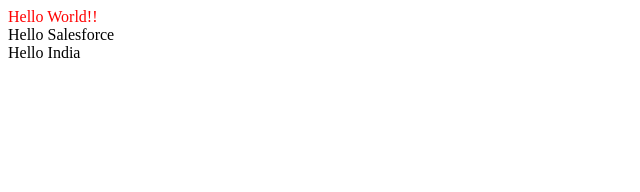
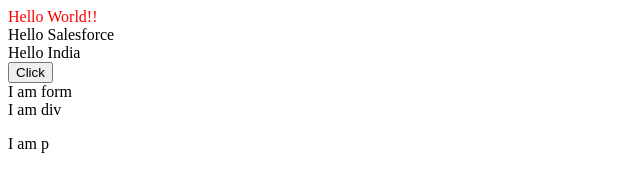
Before and after one commit to suryakantjethwa/Javascript-basics, a plain HTML site: page index.html in a window 1280 px wide. Shown: the whole page, without its empty margins (0-640 px from the left). Drawn offline with Linux system fonts and the light colour scheme.

Commit message:
Event bubbling concept

```diff
--- /dev/null
+++ b/eventbubbling.js
@@ -0,0 +1,18 @@
+
+
+function callCustomMethod(){
+    let event = new CustomEvent("Hello" ,
+    {
+        detail: {
+        message: "World"
+      }
+    });
+
+    document.dispatchEvent(event);
+}
+
+
+//Create a event listener to listen the above dispatched event
+document.addEventListener("Hello", (event) => {
+  console.log(event.detailclear);
+});
--- a/index.html
+++ b/index.html
@@ -5,6 +5,7 @@
     <meta name="viewport" content="width=device-width, initial-scale=1.0">
     <title>Document</title>
     <script type="module" src="script.js"></script>
+    <script src="eventbubbling.js"></script>
 </head>
 <body>
 
@@ -13,5 +14,19 @@
     <div>Hello India</div>
 
 
+    <button onclick="callCustomMethod()" >Click</button>
+
+
+   <form onclick="alert('I am form')">
+        I am form
+        <div onclick="alert('I am div')">
+            I am div
+            <p onclick="alert('I am p')">
+                I am p
+            </p>
+        </div>
+    </form>
+
+
 </body>
 </html>
--- a/script.js
+++ b/script.js
@@ -13,8 +13,6 @@ console.log(UTILS.PId);
 
 
 //console.log(UTILS.subtract(5,3)); --> default exports can not be accessed like this
-
-
 //Query selector
 
 let element = document.querySelector('div');
@@ -35,5 +33,7 @@ elementsArray.forEach((el) => {
 });
 
 
+
+
 // In LWC document.querySelector becomes
 // this.temmplate.querySelector();
```
